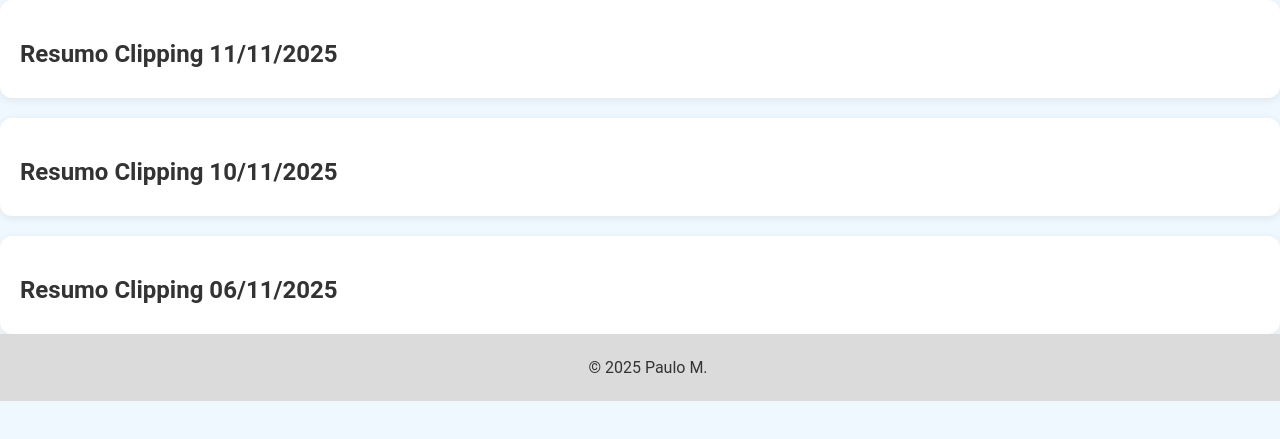
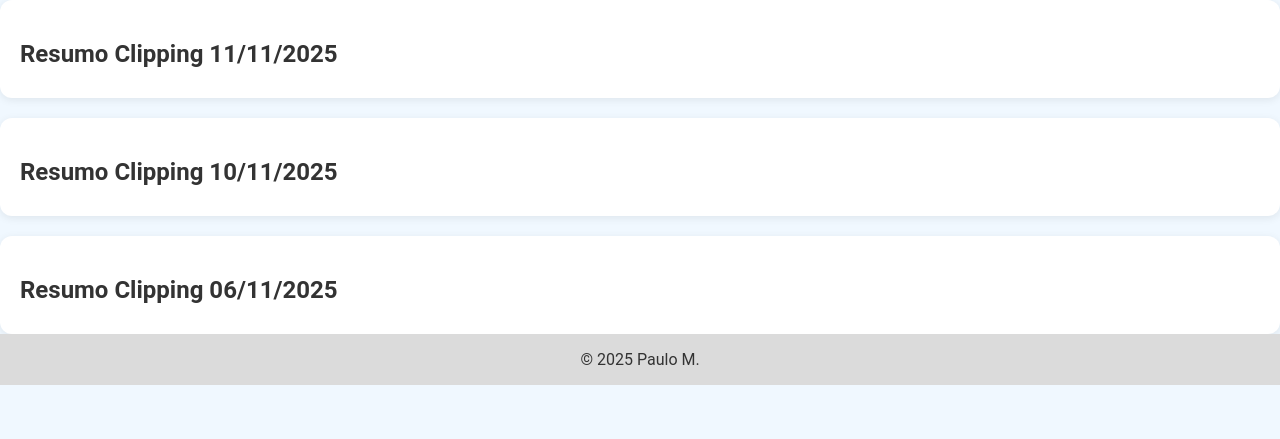
Before and after one commit to paulovmonteirotech/resumo-clipping, a plain HTML site: page index.html in a window 1280 px wide. Shown: the part 87-526 px from the top of the page. Drawn offline with Linux system fonts and the light colour scheme.

Commit message:
Add files via upload

```diff
--- a/estilo_home.css
+++ b/estilo_home.css
@@ -51,7 +51,7 @@ footer {
   background-color: #dbdbdb;
   color: #333;
   text-align: center;
-  padding: 0.5rem;
+  padding: 0.01rem;
   position: relative;
   bottom: 0;
   width: 100%;
```
